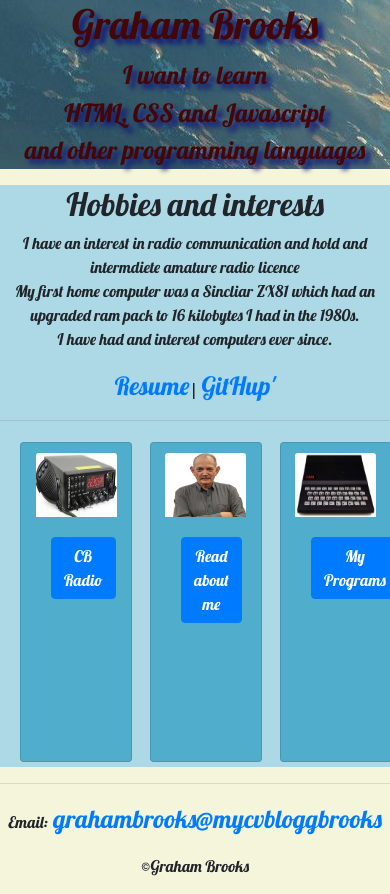
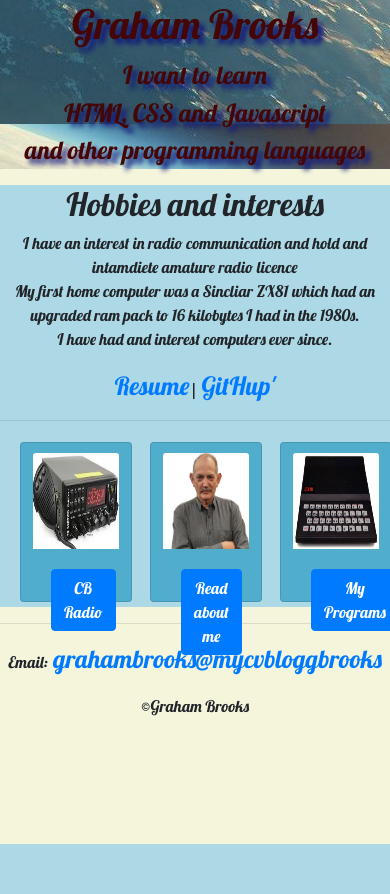
Before and after one commit to grbrooks/my-cvprofile, a PHP site: page / in a window 390 px wide. After the commit the page ends 844 px from the top, so only its background shows below. Run offline with PHP 8.4, Linux system fonts and the light colour scheme.

Commit message:
--- Auto-Git Commit ---

```diff
--- a/css/styles.css
+++ b/css/styles.css
@@ -33,8 +33,8 @@ a {
     display: block;
     margin-left: auto;
     margin-right: auto;
-    width: 90%;
-    height: 4em;
+    width: 95%;
+    height: 6em;
 }
 
 .card {
@@ -69,13 +69,16 @@ a {
         padding: 10px;
         background-color: #50adcc;
         width: 7em;
+        height: 10em;
         margin: 5px;
     }
-    .card p {
+    .card-text {
         display: none;
+        font-size: 50%;
     }
     h5 {
         display: none;
+        font-size: 2px;
     }
     a {
         text-align: center;
--- a/index.html
+++ b/index.html
@@ -29,7 +29,7 @@
     <!---------Main Page---------->
     <section class="jumbotron-fluid">
         <H2>Hobbies and interests</H2>
-        <p>I have an interest in radio communication and hold and intermdiete amature radio licence<br>My first home computer was a Sincliar ZX81 which had an upgraded ram pack to 16 kilobytes I had in the 1980s.<br>I have had and interest computers ever
+        <p>I have an interest in radio communication and hold and intamdiete amature radio licence<br>My first home computer was a Sincliar ZX81 which had an upgraded ram pack to 16 kilobytes I had in the 1980s.<br>I have had and interest computers ever
             since. </p>
         <h5> About Me</h5>
         <p id="click"><a href="resume.html">Resume</a>| <a href="https://github.com/grbrooks" target='_blank'>GitHup'</a></p>
@@ -41,7 +41,7 @@
                     <div class="card">
                         <img class="card-img-top" src="images/at5555.jpg" alt="at 5555">
                         <div class="card-body">
-                            <h5 class="card-title">CB Radio<br>Breaker Breaker</h5>
+                            <h5 class="card-title">CB Radio<br></h5>
                             <p class="card-text">I am interested in citizan Band and Amatuar Radiobr>want to discuss the difference between the two..<br>They are not the same thing</p>
 
                             <a href="radio.html" class="btn btn-primary">CB Radio</a>
```
